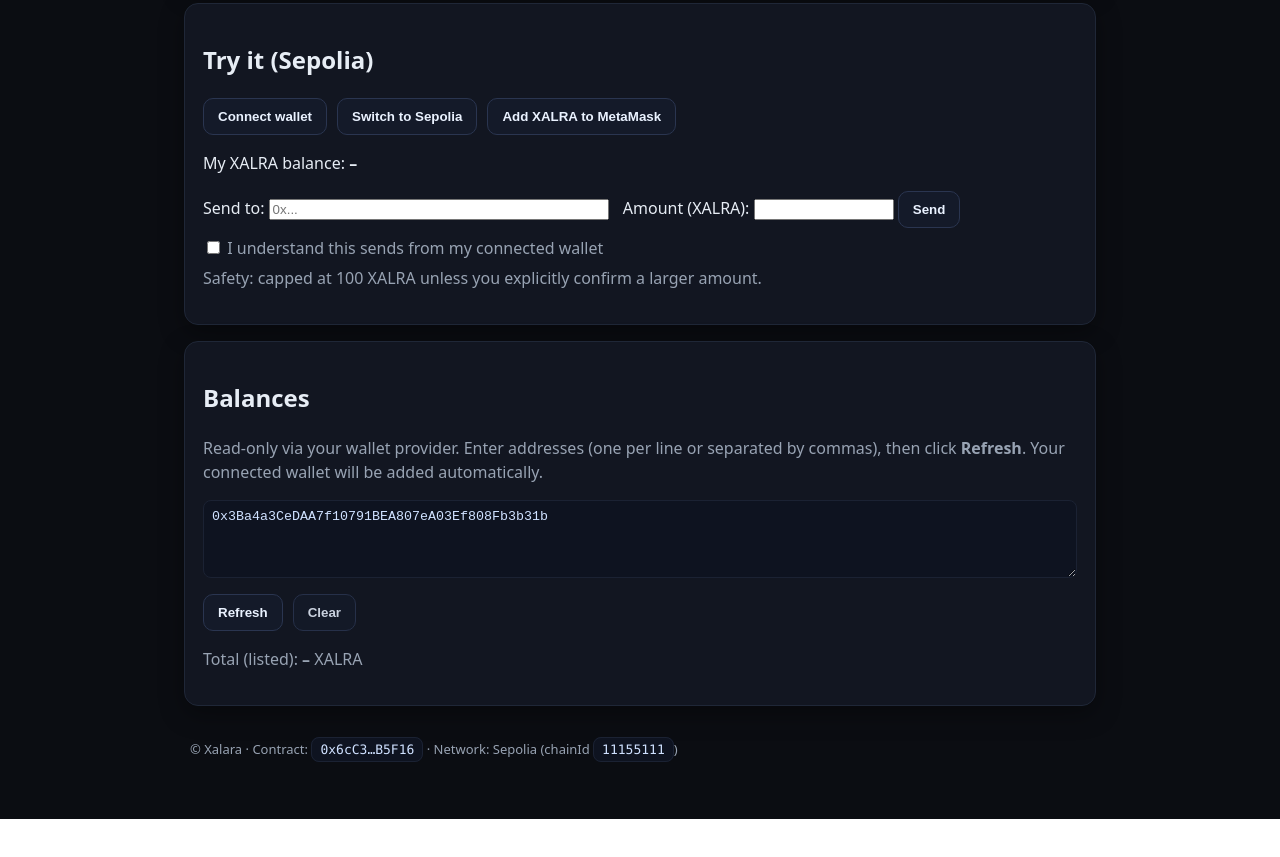
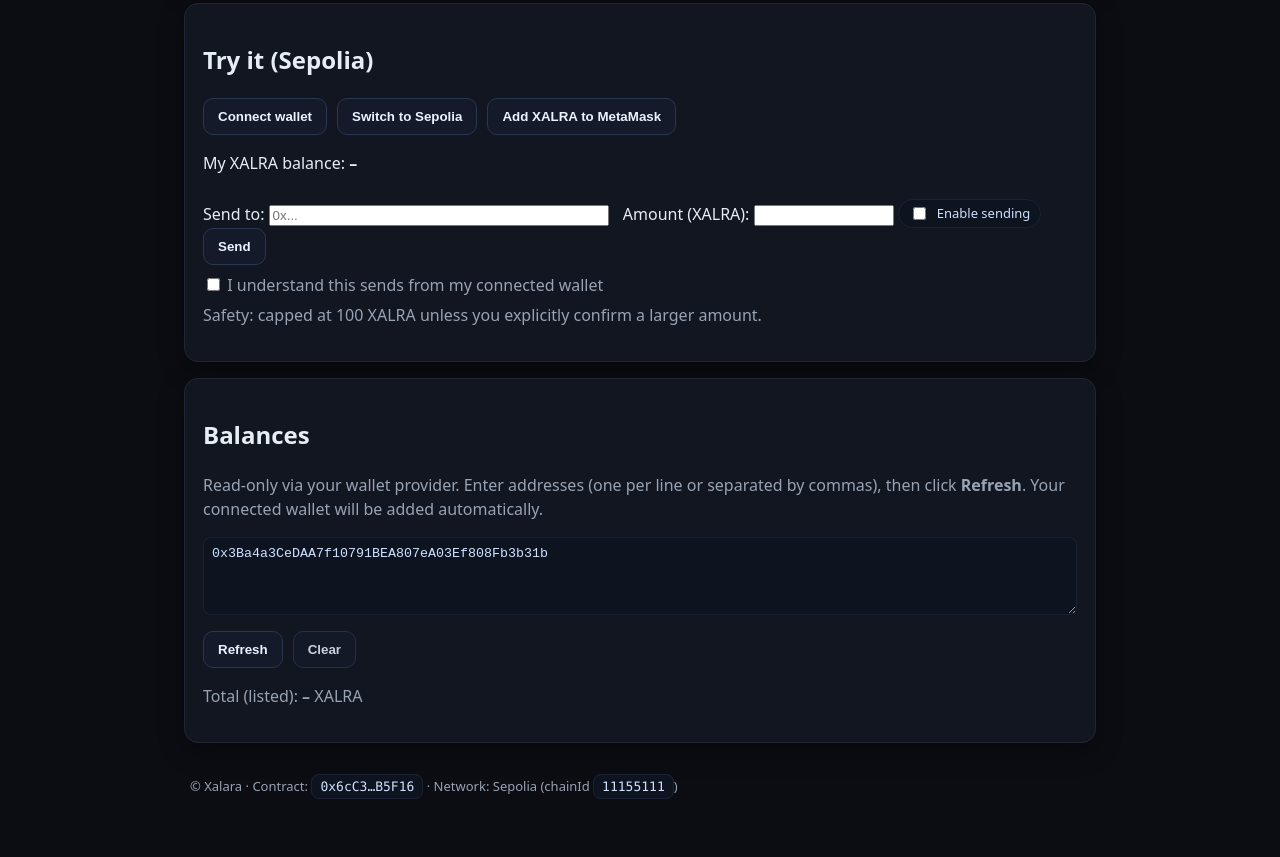
Before and after one commit to mrtlhn/xalara-site, a plain HTML site: page index.html in a window 1280 px wide. Shown: the part 950-1807 px from the top of the page. Before the commit the page ends 1769 px from the top, so only its background shows below. Drawn offline with nearby package versions, Linux system fonts and the light colour scheme.

Commit message:
Update index.html

```diff
--- a/index.html
+++ b/index.html
@@ -106,6 +106,11 @@
       <div style="margin-top:12px">
         <label>Send to: <input id="to" placeholder="0x..." style="width:340px"></label>
         <label style="margin-left:10px">Amount (XALRA): <input id="amount" type="number" step="0.0001" min="0" style="width:140px"></label>
+        <label class="tag" style="margin-top:8px; display:inline-flex; gap:8px; align-items:center;">
+  <input type="checkbox" id="enableSend">
+  Enable sending
+</label>
+
         <button id="send">Send</button>
         <div class="btn-row" style="margin-top:8px">
   <label class="muted">
```
